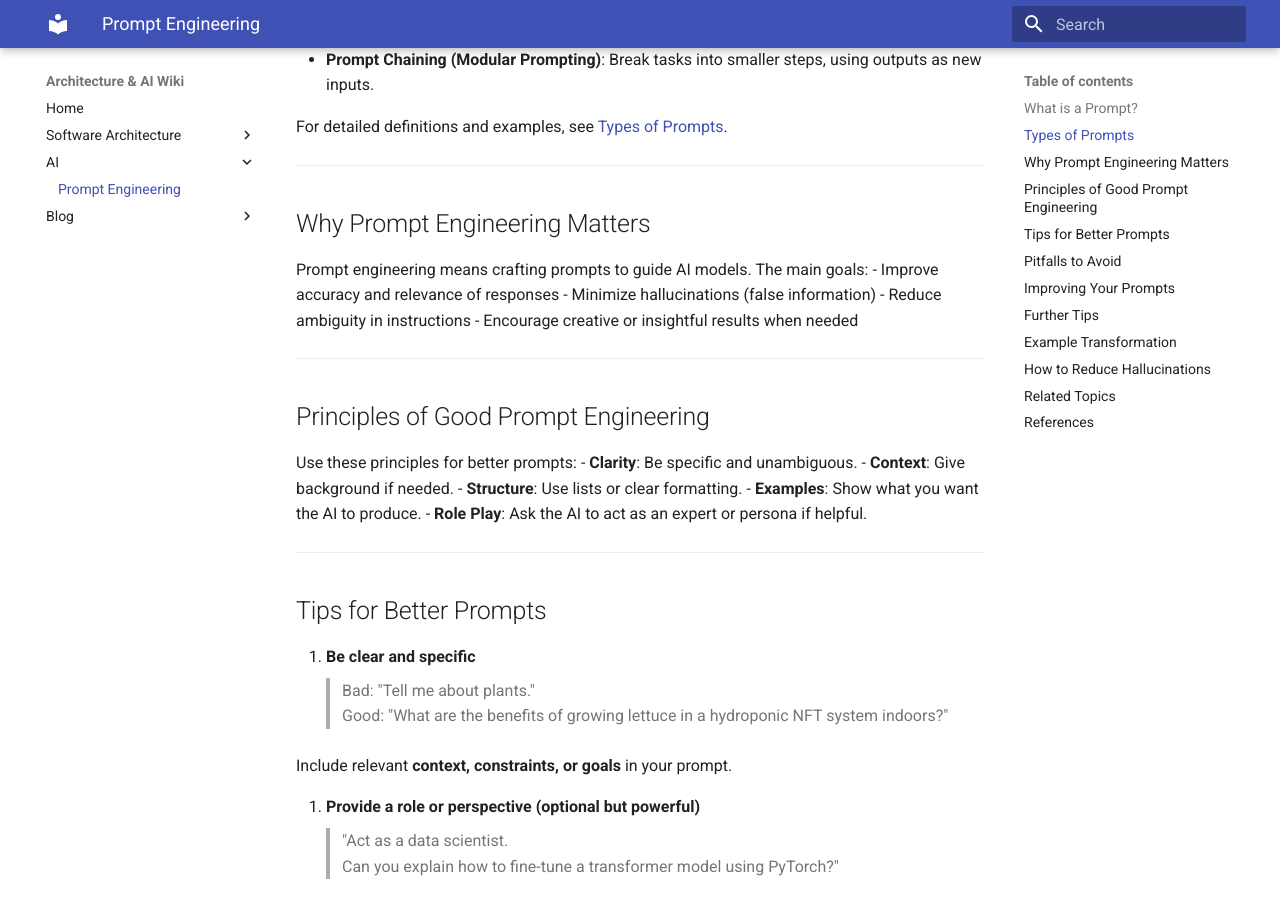
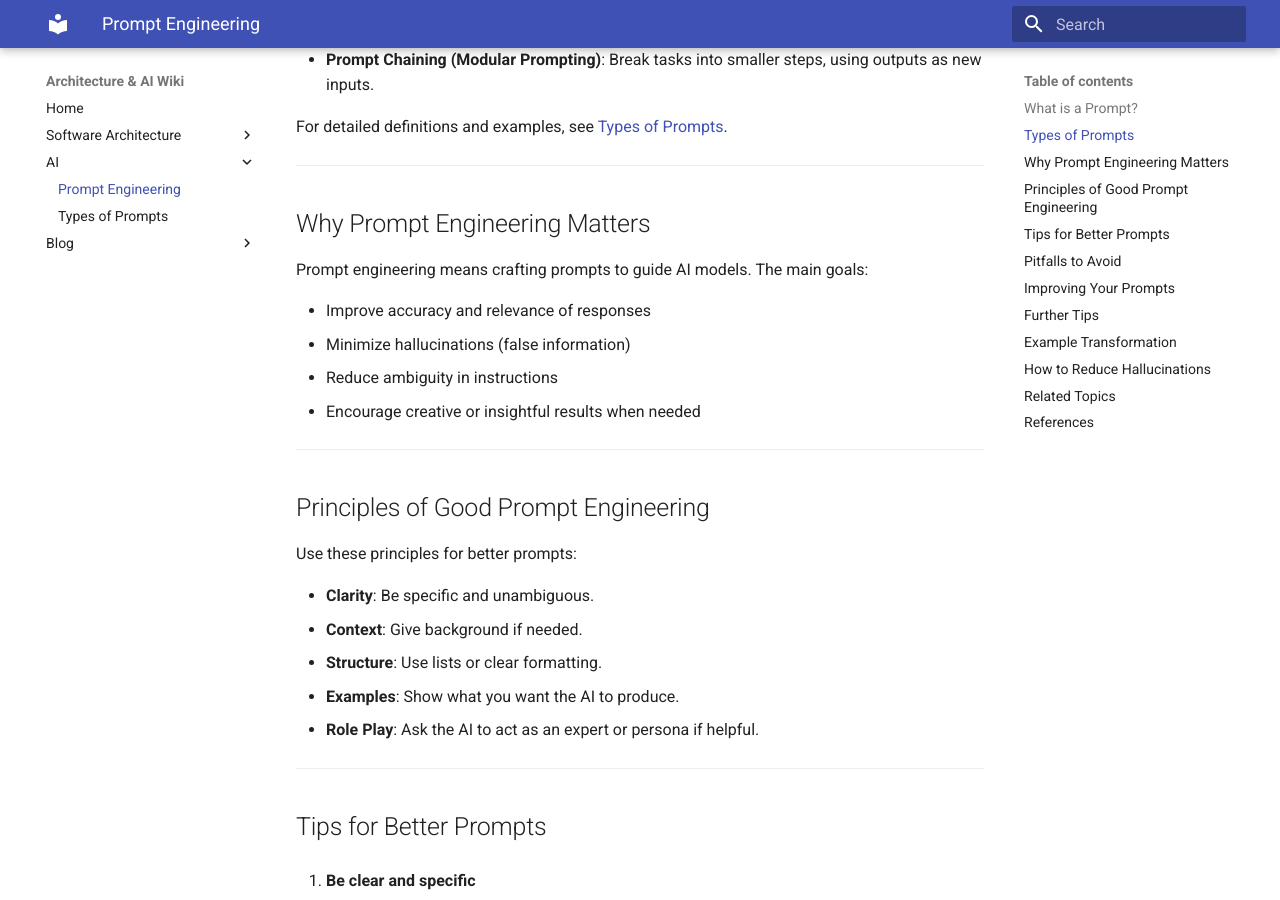
Before and after one commit to spa46/archai-wiki, an MkDocs documentation site: the page built from docs/ai/prompt-engineering.md, in a window 1280 px wide and 900 px high, scrolled down 738 px. Built offline with MkDocs 1.6.1 and Material for MkDocs 9.7.7, drawn with Linux system fonts in a browser that asks for light colours; some of the changed text lies outside the part shown.

Commit message:
fix error

```diff
--- a/docs/ai/prompt-engineering.md
+++ b/docs/ai/prompt-engineering.md
@@ -28,6 +28,7 @@ For detailed definitions and examples, see [Types of Prompts](types-of-prompts.m
 
 ## Why Prompt Engineering Matters
 Prompt engineering means crafting prompts to guide AI models. The main goals:
+
 - Improve accuracy and relevance of responses
 - Minimize hallucinations (false information)
 - Reduce ambiguity in instructions
@@ -37,6 +38,7 @@ Prompt engineering means crafting prompts to guide AI models. The main goals:
 
 ## Principles of Good Prompt Engineering
 Use these principles for better prompts:
+
 - **Clarity**: Be specific and unambiguous.
 - **Context**: Give background if needed.
 - **Structure**: Use lists or clear formatting.
@@ -51,42 +53,55 @@ Use these principles for better prompts:
    > Bad: "Tell me about plants."
    > Good: "What are the benefits of growing lettuce in a hydroponic NFT system indoors?"
 
-   Include relevant **context, constraints, or goals** in your prompt.
+      Include relevant **context, constraints, or goals** in your prompt.
+
+      <br/>
+
 
 2. **Provide a role or perspective (optional but powerful)**
    > "Act as a data scientist.
    > Can you explain how to fine-tune a transformer model using PyTorch?"
 
-   This helps the AI simulate a more **accurate tone** or **specialist mindset**.
+      This helps the AI simulate a more **accurate tone** or **specialist mindset**.
+
+      <br/>
 
 3. **Break complex queries into steps**
    > "I want to write a research paper.
    > First, help me outline the key sections, then we can work on each section together."
 
-   Chunking improves focus and minimizes confusion.
+      Chunking improves focus and minimizes confusion.
+
+      <br/>
 
 4. **Set the format you want**
    > "Give me a bullet-point summary."
    > "Write it as a table with columns: Feature | Description | Pros | Cons."
 
-   This keeps answers structured and easy to digest.
+      This keeps answers structured and easy to digest.
+
+      <br/>
 
 5. **Use examples for clarification**
    > "I want my writing to sound like this: 'The sunset poured gold over the quiet hills.'
    > Can you improve my paragraph to match that style?"
 
-   Examples reduce hallucination and improve alignment with your intention.
+      Examples reduce hallucination and improve alignment with your intention.
+
+      <br/>
 
 6. **Specify what you don't want**
    > "Don't include historical background — just focus on current applications of AI in healthcare."
 
-   This prevents unnecessary or off-topic output.
+      This prevents unnecessary or off-topic output.
+
+      <br/>
 
 7. **Iterate and refine**
    > Ask, review, then say:
    > "This is close, but could you make it more formal / concise / technical?"
 
-   You don't have to get the perfect prompt the first time — **interactive refinement** is key.
+      You don't have to get the perfect prompt the first time — **interactive refinement** is key.
 
 ---
 
@@ -102,6 +117,7 @@ Use these principles for better prompts:
 
 ## Improving Your Prompts
 Prompt engineering is experimental. You may need to:
+
 - Rewrite from a new perspective
 - Add constraints (e.g., word count, tone)
 - Remove extra context
--- a/mkdocs.yml
+++ b/mkdocs.yml
@@ -9,7 +9,6 @@ markdown_extensions:
       custom_fences:
         - name: mermaid
           class: mermaid
-          format: !!python/name:pymdownx.superfences.fence_code_format
 nav:
   - Home: index.md
   - Software Architecture:
@@ -20,5 +19,6 @@ nav:
           - Layered: software-architecture/patterns/layered.md
   - AI:
       - Prompt Engineering: ai/prompt-engineering.md
+      - Types of Prompts: ai/types-of-prompts.md
   - Blog:
       - 2025-06-01: blog/2025-06-01-why-event-driven-architecture-scales.md
```
